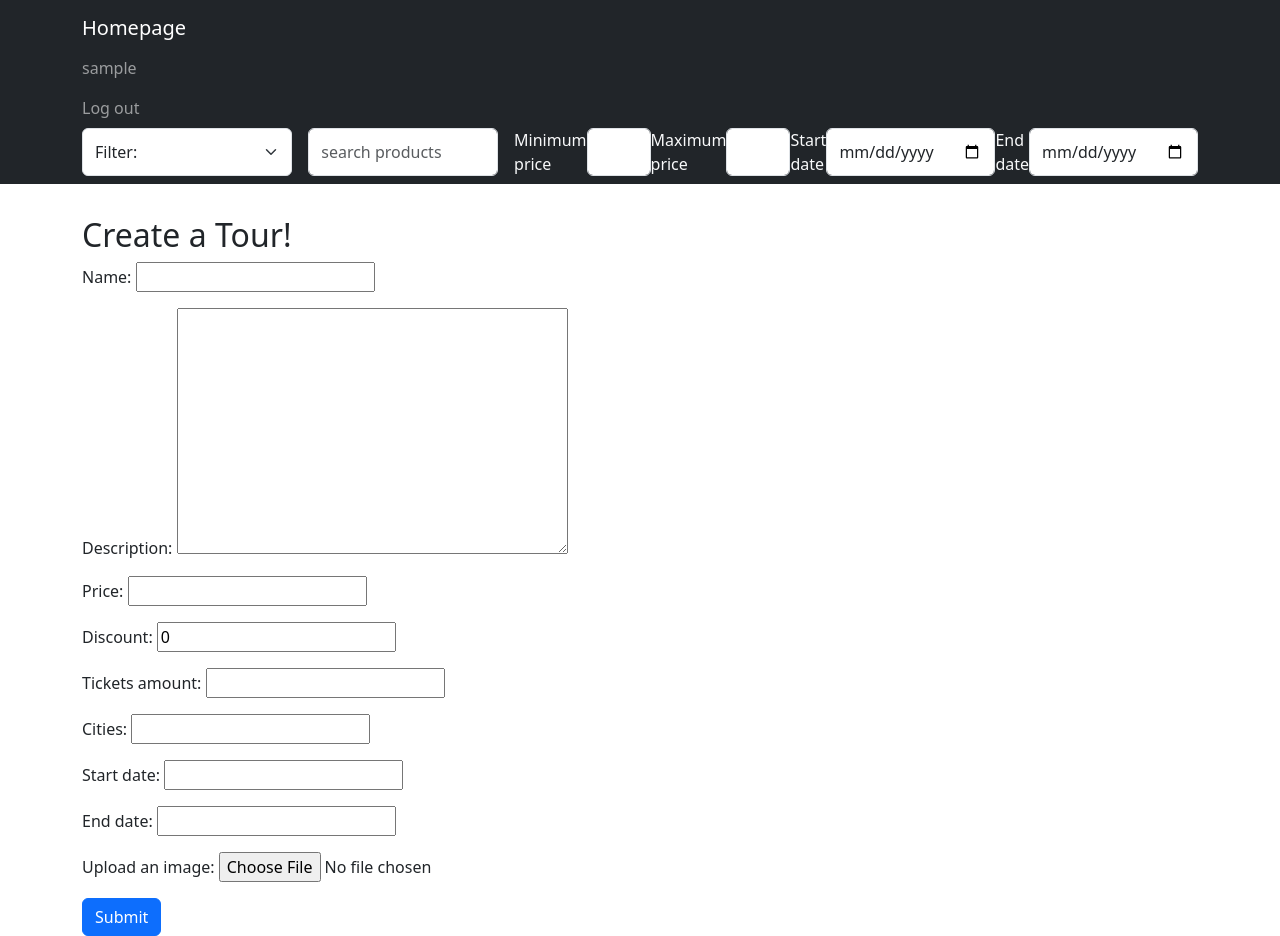
After one commit to Nechitosik228/Django_Final_Project, a Django app: page /tours/create-tour/ in a window 1280 px wide. The commit adds this page. Run offline with Django 5.2, Linux system fonts and the light colour scheme; the visitor is signed in with stand-in values (Sample User, id 1).

Commit message:
create form, change homepage, change models

```diff
--- /dev/null
+++ b/zentour/tours/forms.py
@@ -0,0 +1,32 @@
+from django import forms
+from .models import Tour
+
+
+class TourForm(forms.ModelForm):
+    start_date = forms.DateField(
+        input_formats=['%d/%m/%Y'],
+        widget=forms.DateInput(format='%d/%m/%Y')
+    )
+
+    end_date = forms.DateField(
+        input_formats=['%d/%m/%Y'],
+        widget=forms.DateInput(format='%d/%m/%Y')
+    )
+
+    image = forms.ImageField(required=True, label='Upload an image:')
+
+    class Meta:
+        model = Tour
+        extra_fields = [
+            'start_date',
+            'end_date',
+            'image'
+        ]
+        fields = [
+            "name",
+            "description",
+            "price",
+            "discount",
+            "tickets_amount",
+            "cities"
+        ]
--- a/zentour/tours/models.py
+++ b/zentour/tours/models.py
@@ -3,12 +3,15 @@ from django.contrib.auth.models import User
 
 
 class Tour(models.Model):
+    user = models.ForeignKey(
+        User, on_delete=models.SET_NULL, related_name="tours", null=True
+    )
     name = models.CharField(max_length=200, unique=True)
     description = models.TextField()
     start_date = models.DateField()
     end_date = models.DateField()
     price = models.DecimalField(max_digits=7, decimal_places=2)
-    image_path = models.ImageField(upload_to="tour_images/")
+    image = models.ImageField(upload_to="tour_images/", null=True)
     discount = models.IntegerField(default=0)
     available = models.BooleanField(default=True)
     tickets_amount = models.IntegerField()
--- a/zentour/tours/templates/tours/base.html
+++ b/zentour/tours/templates/tours/base.html
@@ -88,15 +88,16 @@
         </nav>
     </header>
 
-    <ul class="messages">
-        {% for message in messages %}
-        <li>
-            {{ message }}
-        </li>
-        {% endfor %}
-    </ul>
+
 
     <main class="container mt-3 flex-shrink-0">
+        <ul class="messages">
+            {% for message in messages %}
+            <li>
+                {{ message }}
+            </li>
+            {% endfor %}
+        </ul>
         {% block content %}
 
         {% endblock %}
--- /dev/null
+++ b/zentour/tours/templates/tours/create_tour.html
@@ -0,0 +1,10 @@
+{% extends 'tours/base.html' %}
+
+{% block content %}
+    <h2>Create a Tour!</h2>
+    <form method="post" enctype="multipart/form-data">
+        {% csrf_token %}
+        {{ form.as_p }}
+        <input type="submit" value="Submit" class="btn btn-primary">
+    </form>
+{% endblock %}
--- a/zentour/tours/urls.py
+++ b/zentour/tours/urls.py
@@ -1,6 +1,7 @@
 from django.urls import path
 from .views import (
-    home
+    home,
+    create_tour
 )
 
 
@@ -8,5 +9,6 @@ app_name = "tours"
 
 
 urlpatterns = [
-    path("home/", home, name="home")
+    path("home/", home, name="home"),
+    path("create-tour/", create_tour, name="create_tour")
 ]
--- a/zentour/tours/views.py
+++ b/zentour/tours/views.py
@@ -1,6 +1,9 @@
-from django.shortcuts import render
+from django.shortcuts import render, redirect
+from django.contrib.auth.decorators import login_required
+from django.contrib import messages
 
 from .models import Tour
+from .forms import TourForm
 
 
 def home(request):
@@ -32,3 +35,32 @@ def home(request):
         tours = tours.order_by("-rating")
 
     return render(request, 'tours/home.html', context={'tours': tours})
+
+
+@login_required
+def create_tour(request):
+    # if request.user.is_superuser == True:
+    if request.method == "GET":
+        form = TourForm()
+    else:
+        form = TourForm(request.POST, request.FILES)
+        if form.is_valid():
+            start_date = form.cleaned_data.get('start_date')
+            end_date = form.cleaned_data.get('end_date')
+            image = form.cleaned_data.get('image')
+            print(form.cleaned_data)
+            print(image)
+            tour = form.save(commit=False)
+            tour.user = request.user
+            tour.start_date = start_date
+            tour.end_date = end_date
+            tour.image = image
+            tour.save()
+            messages.success(request, 'You have created your Tour')
+            return redirect('tours:home')
+
+
+    return render(request, 'tours/create_tour.html', {'form':form})
+    # else:
+    #     messages.warning(request, 'You are not a super user!')
+    #     return redirect('tours:home')
--- a/zentour/zentour/settings.py
+++ b/zentour/zentour/settings.py
@@ -122,3 +122,8 @@ STATIC_URL = 'static/'
 # https://docs.djangoproject.com/en/5.2/ref/settings/#default-auto-field
 
 DEFAULT_AUTO_FIELD = 'django.db.models.BigAutoField'
+
+USE_L1ON = False
+
+
+DATE_INPUT_FORMATS = ['%d-%m-%Y', '%Y/%m/%d']
--- a/zentour/zentour/urls.py
+++ b/zentour/zentour/urls.py
@@ -20,5 +20,5 @@ from django.urls import path, include
 urlpatterns = [
     path('admin/', admin.site.urls),
     path("tours/", include("tours.urls", namespace="tours")),
-    path("tours/", include("accounts.urls", namespace="accounts")),
+    path("accounts/", include("accounts.urls", namespace="accounts")),
 ]
```
Also changed, not shown: zentour/tours/templates/tours/home.html (+9 -20 lines), zentour/tour_images/Copilot_20250624_203817.png (added), zentour/tours/migrations/0003_rename_image_path_tour_image.py (added), zentour/tours/migrations/0004_tour_user.py (added).
